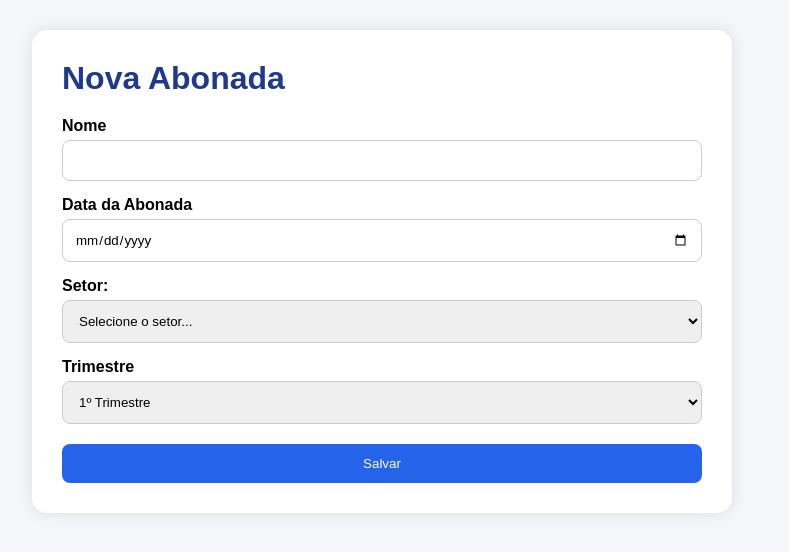
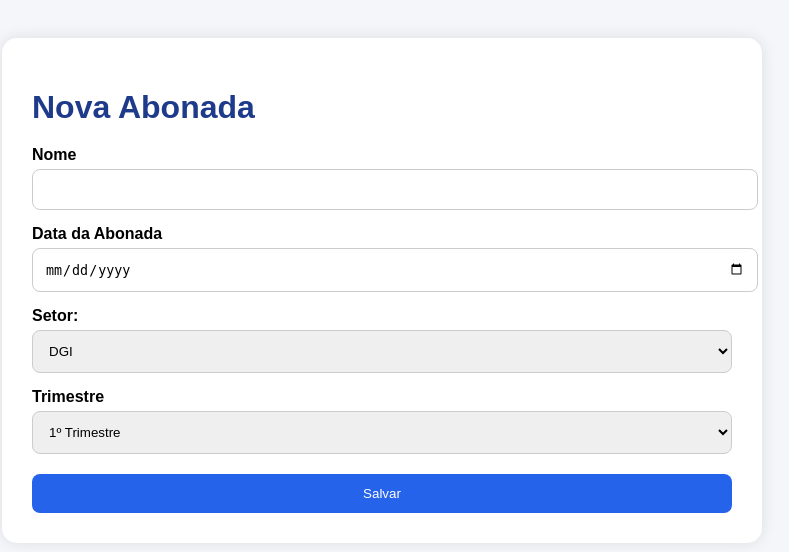
Before and after one commit to pauloestevan2803-svg/sistema-abonadas, a Flask app: page /cadastro in a window 1280 px wide. Shown: the top 552 px of the page, without its empty margins (258-1047 px from the left). Run offline with Flask 3, Linux system fonts and the light colour scheme; the visitor is signed in with stand-in values (Sample User, id 1); some libraries are stand-ins or nearby versions.

Commit message:
Atualizando

```diff
--- a/templates/cadastro.html
+++ b/templates/cadastro.html
@@ -2,48 +2,14 @@
 <html lang="pt-BR">
 <head>
     <meta charset="UTF-8">
-    <meta name="viewport" content="width=device-width, initial-scale=1.0">
     <title>Nova Abonada</title>
     <style>
-        * { margin: 0; padding: 0; box-sizing: border-box; font-family: Arial, sans-serif; }
-        body { background: #f4f6f9; padding: 30px; }
-
-        .container {
-            max-width: 700px;
-            margin: auto;
-            background: white;
-            padding: 30px;
-            border-radius: 15px;
-            box-shadow: 0 0 15px rgba(0,0,0,0.1);
-        }
-
+        body { background: #f4f6f9; padding: 30px; font-family: Arial, sans-serif; }
+        .container { max-width: 700px; margin: auto; background: white; padding: 30px; border-radius: 15px; box-shadow: 0 0 15px rgba(0,0,0,0.1); }
         h1 { margin-bottom: 20px; color: #1e3a8a; }
-
-        /* Garantindo que cada label e input fique em uma linha separada */
-        label { display: block; margin-top: 15px; font-weight: bold; width: 100%; }
-
-        input, select {
-            display: block; /* Força quebra de linha */
-            width: 100%;
-            padding: 12px;
-            margin-top: 5px;
-            border: 1px solid #ccc;
-            border-radius: 8px;
-        }
-
-        button {
-            display: block; /* Força o botão a ficar na linha de baixo */
-            margin-top: 20px;
-            width: 100%;
-            padding: 12px;
-            background: #2563eb;
-            color: white;
-            border: none;
-            border-radius: 8px;
-            cursor: pointer;
-        }
-
-        button:hover { background: #1d4ed8; }
+        label { display: block; margin-top: 15px; font-weight: bold; }
+        input, select { display: block; width: 100%; padding: 12px; margin-top: 5px; border: 1px solid #ccc; border-radius: 8px; }
+        button { display: block; margin-top: 20px; width: 100%; padding: 12px; background: #2563eb; color: white; border: none; border-radius: 8px; cursor: pointer; }
     </style>
 </head>
 <body>
@@ -58,27 +24,16 @@
 
             <label>Setor:</label>
             <select name="setor" required>
-                <option value="" disabled selected>Selecione o setor...</option>
                 <option value="DGI">DGI</option>
                 <option value="Obras">Obras</option>
                 <option value="Saude">Saúde</option>
                 <option value="RH">RH</option>
-                <option value="CRAS">CRAS</option>
-                <option value="Transito e Transporte">Trânsito e Transporte</option>
-                <option value="Educacao">Educação</option>
-                <option value="Convenio">Convênio</option>
-                <option value="Juridico">Jurídico</option>
-                <option value="Turismo">Turismo</option>
-                <option value="Engenharia">Engenharia</option>
-                <option value="Agropecuaria">Agropecuária</option>
             </select>
 
             <label>Trimestre</label>
             <select name="trimestre" required>
                 <option value="1º Trimestre">1º Trimestre</option>
                 <option value="2º Trimestre">2º Trimestre</option>
-                <option value="3º Trimestre">3º Trimestre</option>
-                <option value="4º Trimestre">4º Trimestre</option>
             </select>
 
             <button type="submit">Salvar</button>
```
